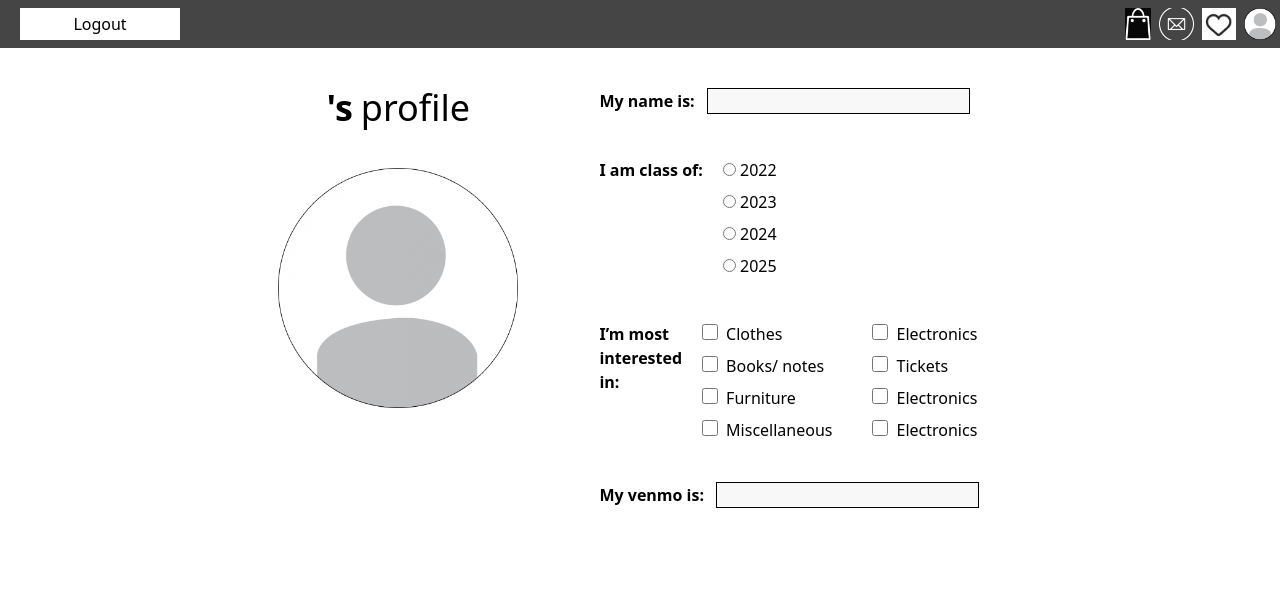
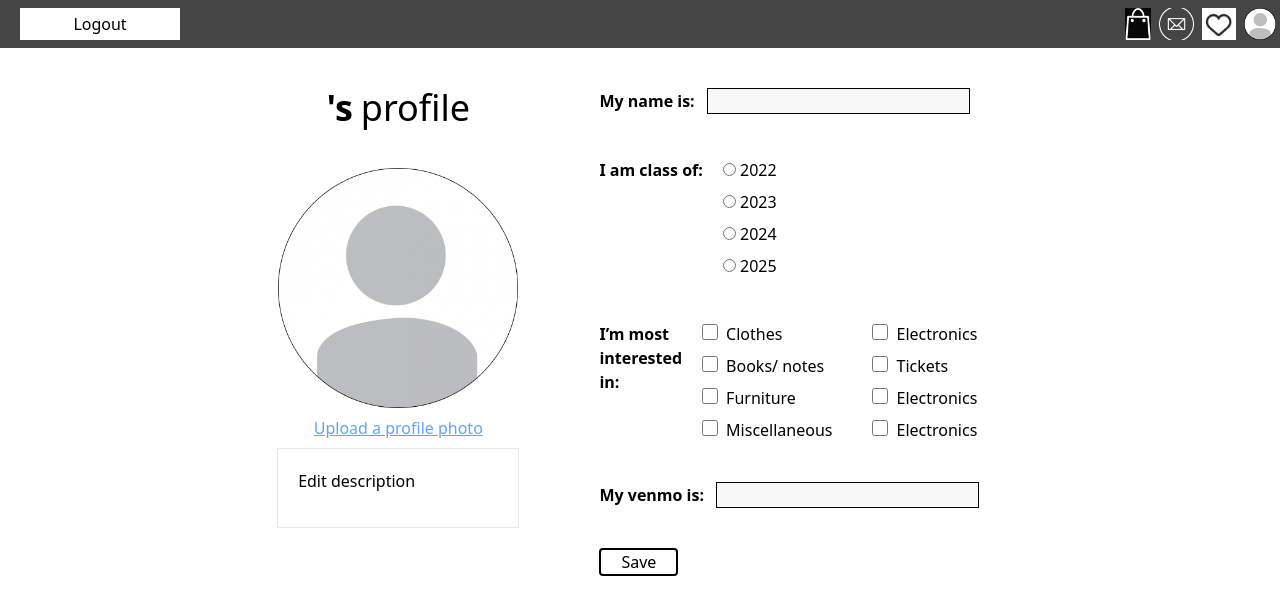
Before and after one commit to mloirraqi/PennThrift-Frontend, a React (Create React App) app in the folder client/: page /editprofile in a window 1280 px wide. Shown: the top 614 px of the page. Built offline with nearby package versions, Linux system fonts and the light colour scheme.

Commit message:
Add edit description and update profile pic

```diff
--- a/client/src/pages/EditProfile.js
+++ b/client/src/pages/EditProfile.js
@@ -1,10 +1,10 @@
 import Header from "../components/Header"
-
+import { useState } from "react";
 
 
 
 const EditProfile = props => {
-
+    const [description, setDescription] = useState('Edit description')
 
     return(
         <div>
@@ -16,7 +16,12 @@ const EditProfile = props => {
                         <img
                             className="w-60 h-60"
                             src={require('../assets/placeholder_user.png')}/>
-
+                        <div className="text-blue-400 underline cursor-pointer my-2">Upload a profile photo</div>
+                        <textarea
+                            onChange={event => setDescription(event.target.value)}
+                            value={description}
+                            style={{resize:"none"}}
+                            className="w-full border  h-20 p-5"/>
                     </div>
                     <div className="xl:col-span-3 col-span-5 h-fit grid gap-10 ">
                         <div className="">
@@ -88,6 +93,9 @@ const EditProfile = props => {
                         <div className="">
                             <div className="font-semibold">My venmo is: <input className="bg-[#F8F8F8] ml-2 outline-0 border border-black px-2"/></div>
                         </div>
+                        <div>
+                            <div className="flex border-2 rounded w-fit px-5 cursor-pointer border-black flex">Save</div>
+                        </div>
                     </div>
                 </div>
             </div>
```
